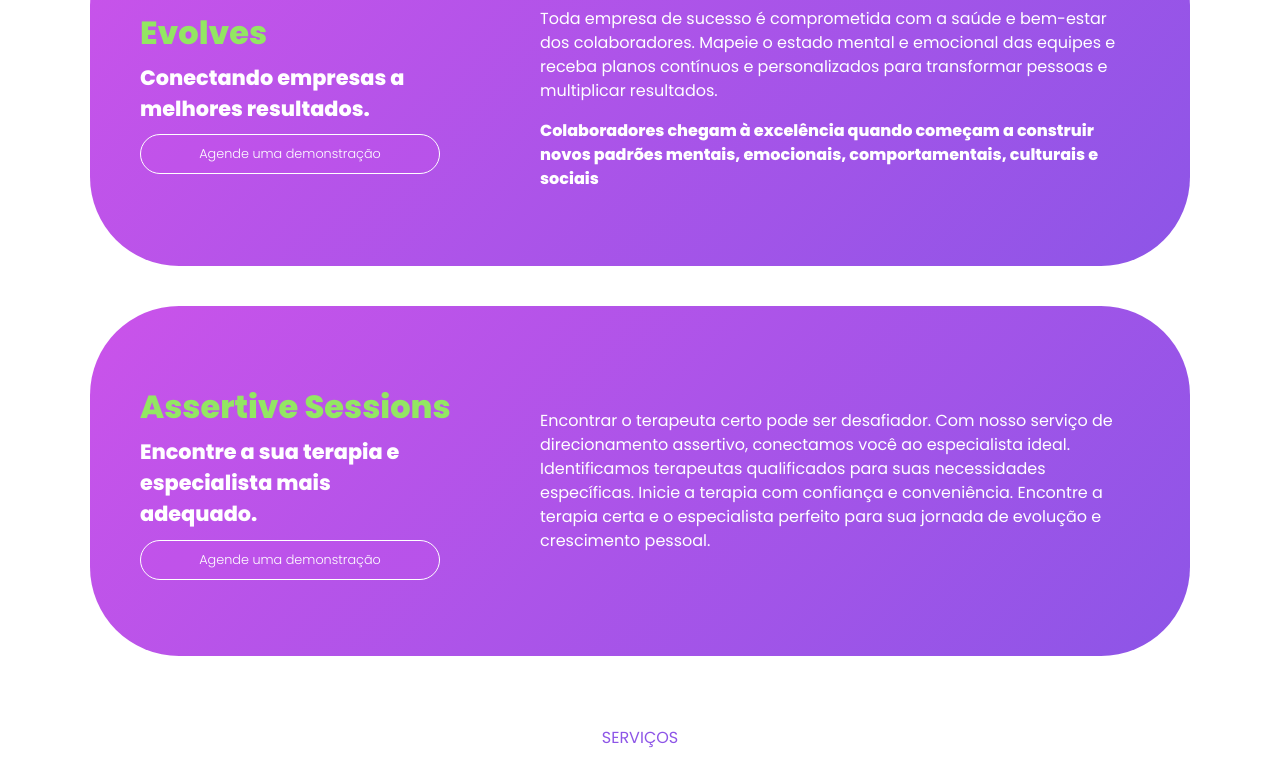
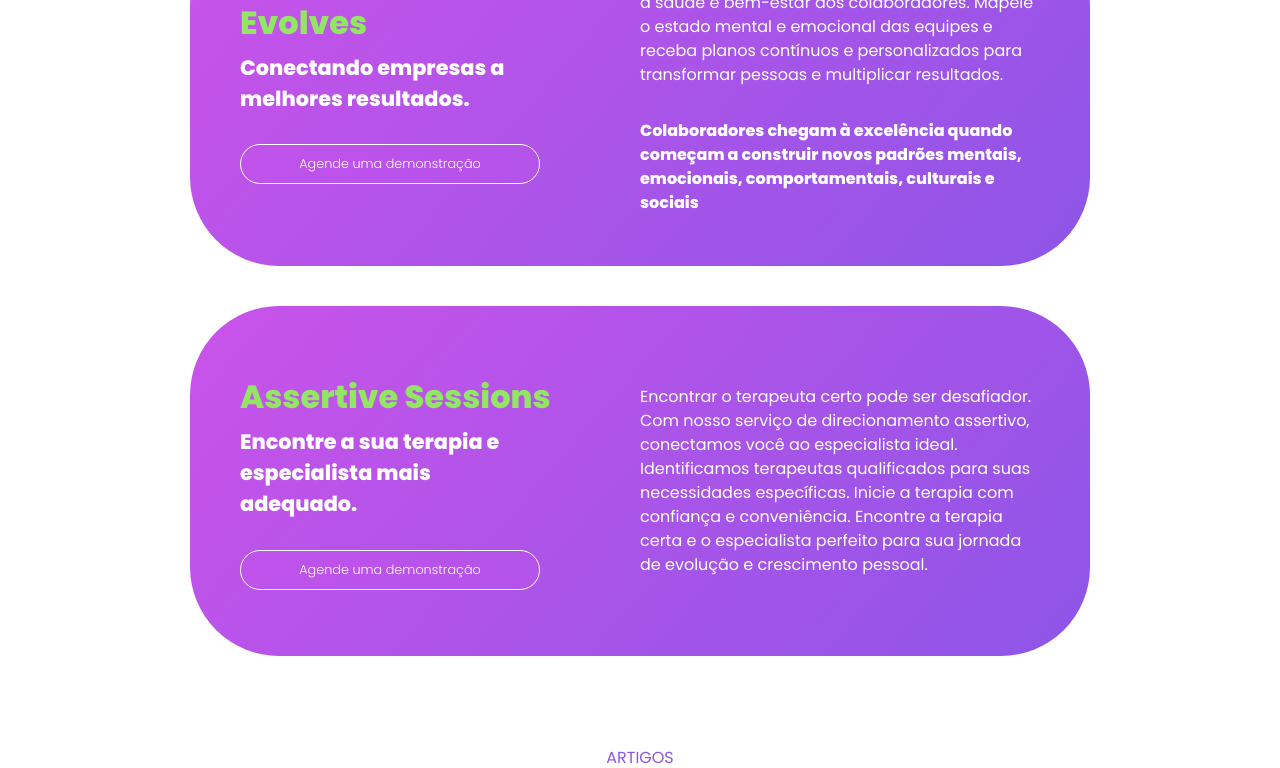
Before and after one commit to sahdibernardi/nectus, a React (Vite) app: page / in a window 1280 px wide. Shown: the part 7220-7988 px from the top of the page. Built offline with nearby package versions, Linux system fonts and the light colour scheme.

Commit message:
fix: responsivity of serviços section

```diff
--- a/src/index.css
+++ b/src/index.css
@@ -28,9 +28,9 @@
 
 .slide-right-section {
   opacity: 1;
-  transform: translateX(-140px);
+  transform: translateX(-120px);
   visibility: visible;
-  transition: opacity 0.6s ease-out, transform 3s ease-out;
+  transition: opacity 0.6s ease-out, transform 2s ease-out;
   will-change: opacity, visibility;
 }
 .slide-right-section.is-visible {
--- a/src/pages/Homepage.jsx
+++ b/src/pages/Homepage.jsx
@@ -397,7 +397,7 @@
             <span className='s11-box-subtitle'>
               O match perfeito entre você e a sua melhor versão.
             </span>
-            <button className='btn-2'>
+            <button className='btn-2 s11-btn' onClick={() => scrollToSection( 's12', 'nearest')}>
               Agende uma demonstração
             </button>
           </div>
@@ -405,6 +405,9 @@
             <p>
               A Connects é uma ferramenta intuitiva de autoavaliação mental e emocional. Responda ao questionário para receber insights e descubra as melhores terapias e especialistas para iniciar o seu processo de evolução.
             </p>
+            <button className='btn-2 s11-btn-2' onClick={() => scrollToSection( 's12', 'nearest')}>
+              Agende uma demonstração
+            </button>
           </div>
         </div>
       </FadeInSection>
@@ -417,11 +420,11 @@
             <span className='s11-box-subtitle'>
               Conectando empresas a melhores resultados.
             </span>
-            <button className='btn-2 s11-bigmargin'>
+            <button className='btn-2 s11-btn' onClick={() => scrollToSection( 's12', 'nearest')}>
               Agende uma demonstração
             </button>
           </div>
-          <div className='s11-box-right s11-right-heigher'>
+          <div className='s11-box-right'>
             <p>
             Toda empresa de sucesso é comprometida com a saúde e bem-estar dos colaboradores. Mapeie o estado mental e emocional das equipes e receba planos contínuos e personalizados para transformar pessoas e multiplicar resultados.
             </p>
@@ -430,6 +433,9 @@
                 Colaboradores chegam à excelência quando começam a construir novos padrões mentais, emocionais, comportamentais, culturais e sociais
               </strong>
             </p>
+            <button className='btn-2 s11-btn-2' onClick={() => scrollToSection( 's12', 'nearest')}>
+              Agende uma demonstração
+            </button>
           </div>
         </div>
       </FadeInSection>
@@ -442,20 +448,23 @@
             <span className='s11-box-subtitle'>
               Encontre a sua terapia e especialista mais adequado.
             </span>
-            <button className='btn-2 s11-bigmargin'>
+            <button className='btn-2 s11-btn' onClick={() => scrollToSection( 's12', 'nearest')}>
               Agende uma demonstração
             </button>
           </div>
-          <div className='s11-box-righ s11-right-heigher'>
+          <div className='s11-box-righ'>
             <p>
             Encontrar o terapeuta certo pode ser desafiador. Com nosso serviço de direcionamento assertivo, conectamos você ao especialista ideal. Identificamos terapeutas qualificados para suas necessidades específicas. Inicie a terapia com confiança e conveniência. Encontre a terapia certa e o especialista perfeito para sua jornada de evolução e crescimento pessoal.
             </p>
+            <button className='btn-2 s11-btn-2' onClick={() => scrollToSection( 's12', 'nearest')}>
+              Agende uma demonstração
+            </button>
           </div>
         </div>
       </FadeInSection>
     </div>
     <div className='s11-title'>
-      <span>SERVIÇOS</span>
+      <span style={{ margin: "20px" }}>ARTIGOS</span>
     </div>
     <ArticleSlider />
     <div className='s12'>
--- a/src/style/homepage.css
+++ b/src/style/homepage.css
@@ -620,6 +620,8 @@
   color: var(--white);
   margin: 20px;
   min-height: 380px;
+  max-height: 1000px;
+  max-width: 250px;
   padding: 50px;
   position: relative;
   z-index: 50;
@@ -628,8 +630,7 @@
 .s11-box-left {
   display: flex;
   flex-direction: column;
-  margin-top: -70px;
-  height: 380px;
+  margin-top: 0px;
 }
 
 .s11-box-title {
@@ -652,36 +653,19 @@
   border-radius: 89px;
   font-size: 0.8rem;
   font-weight: 300;
-  margin-top: 250px;
   margin-bottom: -100px;
   transition: 0.5s;
 }
 
-.btn-2:hover,
-.btn-2:focus {
-  box-shadow: inset 0 -3.25em 0 0 var(--white);
-  border: 1px solid transparent;
-  color: var(--nectus-purple-light);
-  font-weight: 500;
+.s11-btn {
+  display: none;
 }
 
-.s11-box-right {
-  margin-top: -300px;
+.envolves-text {
+  margin-top: -460px;
+  margin-bottom: 50px;
 }
 
-.s11-bigmargin {
-  margin-top: 450px;
-}
-
-.s11-left-heigher {
-  height: 550px;
-  margin-top: 0px;
-}
-
-.s11-right-heigher {
-  margin-top: -450px;
-  margin-bottom: 100px;
-}
 
 .s11-title {
   display: flex;
@@ -1012,7 +996,7 @@
   }
 
   .s11-box {
-    width: 1000px;
+    min-width: 800px;
     max-height: 380px;
     min-height: 250px;
     flex-direction: row;
@@ -1054,8 +1038,29 @@
     margin-bottom: 0px;
   }
 
+  .btn-2:hover,
+  .btn-2:focus {
+    box-shadow: inset 0 -3.25em 0 0 var(--white);
+    border: 1px solid transparent;
+    color: var(--nectus-purple-light);
+    font-weight: 500;
+  }
+
+  .s11-btn {
+    display: inline;
+  }
+
+  .s11-btn-2 {
+    display: none;
+  }
+
   .s11-box-right {
     margin-top: 0px;
+    display: flex;
+    flex-direction: column;
+    align-items: center;
+    justify-content: center;
+    min-height: 250px;
   }
 
   .s11-bigmargin {
```
